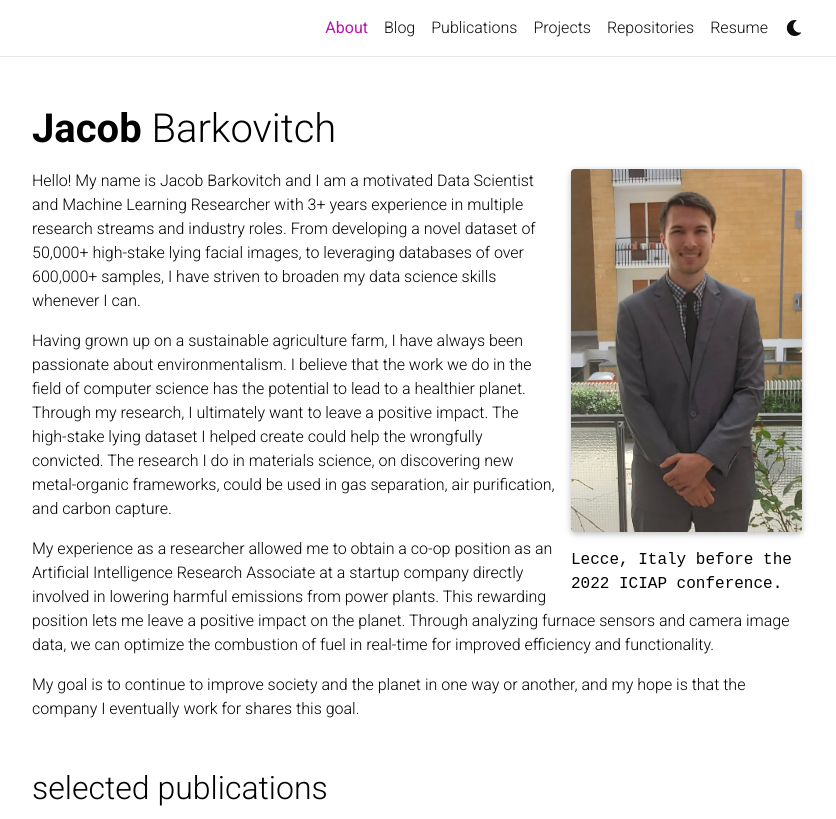
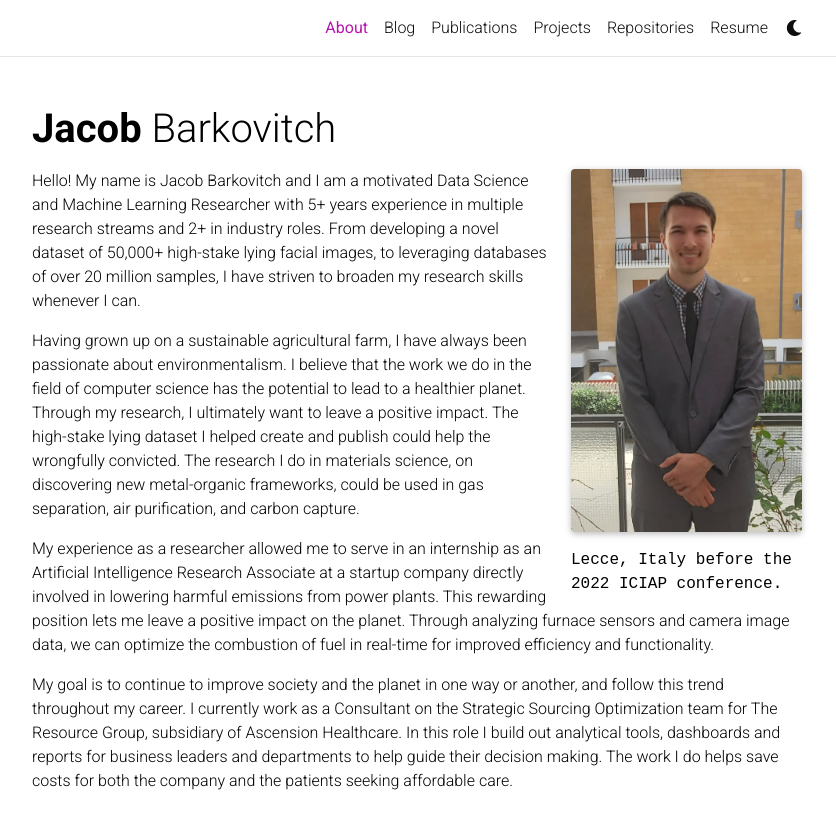
Before and after one commit to jakebarkovitch/jakebarkovitch.github.io, a Jekyll site: the page built from _pages/about.md, in a window 1280 px wide and 1261 px high, cut to the strip 0-819 px from the top of the window. Shown: the whole strip, without its empty margins (223-1059 px from the left). Built offline with Jekyll 4.4.1, drawn with Linux system fonts in a browser that asks for light colours; full-size pictures stand in for the smaller copies a plugin makes; comment, search, counter and statistics services are not loaded; a style sheet for code colours, icons or effects is not loaded.

Commit message:
Update about.md

```diff
--- a/_pages/about.md
+++ b/_pages/about.md
@@ -17,10 +17,10 @@ selected_papers: true # includes a list of papers marked as "selected={true}"
 social: true  # includes social icons at the bottom of the page
 ---
 
-Hello! My name is Jacob Barkovitch and I am a motivated Data Scientist and Machine Learning Researcher with 3+ years experience in multiple research streams and industry roles. From developing a novel dataset of 50,000+ high-stake lying facial images, to leveraging databases of over 600,000+ samples, I have striven to broaden my data science skills whenever I can.
+Hello! My name is Jacob Barkovitch and I am a motivated Data Science and Machine Learning Researcher with 5+ years experience in multiple research streams and 2+ in industry roles. From developing a novel dataset of 50,000+ high-stake lying facial images, to leveraging databases of over 20 million samples, I have striven to broaden my research skills whenever I can.
 
-Having grown up on a sustainable agriculture farm, I have always been passionate about environmentalism. I believe that the work we do in the field of computer science has the potential to lead to a healthier planet. Through my research, I ultimately want to leave a positive impact. The high-stake lying dataset I helped create could help the wrongfully convicted. The research I do in materials science, on discovering new metal-organic frameworks, could be used in gas separation, air purification, and carbon capture.
+Having grown up on a sustainable agricultural farm, I have always been passionate about environmentalism. I believe that the work we do in the field of computer science has the potential to lead to a healthier planet. Through my research, I ultimately want to leave a positive impact. The high-stake lying dataset I helped create and publish could help the wrongfully convicted. The research I do in materials science, on discovering new metal-organic frameworks, could be used in gas separation, air purification, and carbon capture.
 
-My experience as a researcher allowed me to obtain a co-op position as an Artificial Intelligence Research Associate at a startup company directly involved in lowering harmful emissions from power plants. This rewarding position lets me leave a positive impact on the planet. Through analyzing furnace sensors and camera image data, we can optimize the combustion of fuel in real-time for improved efficiency and functionality.
+My experience as a researcher allowed me to serve in an internship as an Artificial Intelligence Research Associate at a startup company directly involved in lowering harmful emissions from power plants. This rewarding position lets me leave a positive impact on the planet. Through analyzing furnace sensors and camera image data, we can optimize the combustion of fuel in real-time for improved efficiency and functionality.
 
-My goal is to continue to improve society and the planet in one way or another, and my hope is that the company I eventually work for shares this goal.
+My goal is to continue to improve society and the planet in one way or another, and follow this trend throughout my career. I currently work as a Consultant on the Strategic Sourcing Optimization team for The Resource Group, subsidiary of Ascension Healthcare. In this role I build out analytical tools, dashboards and reports for business leaders and departments to help guide their decision making. The work I do helps save costs for both the company and the patients seeking affordable care.
```
